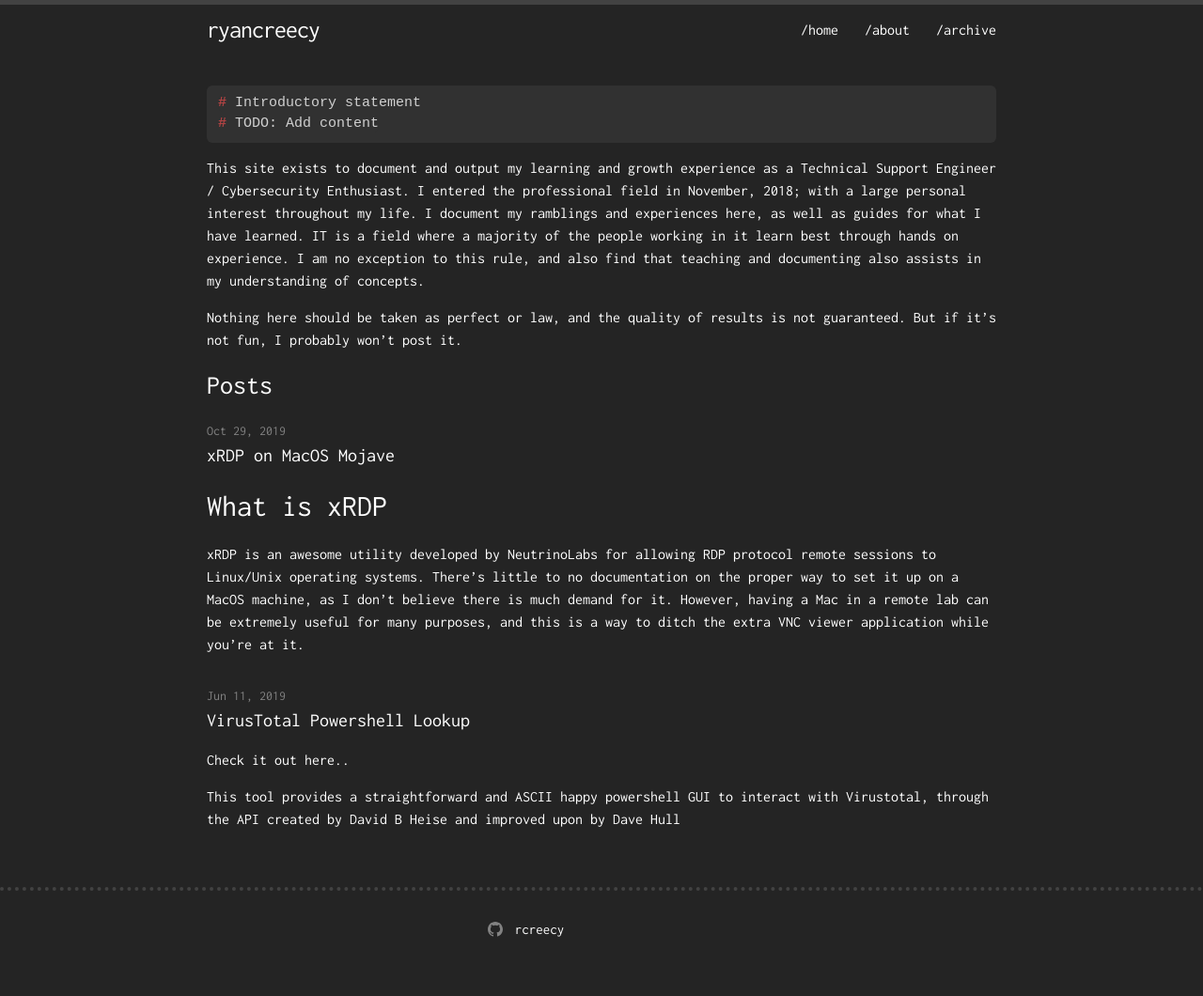
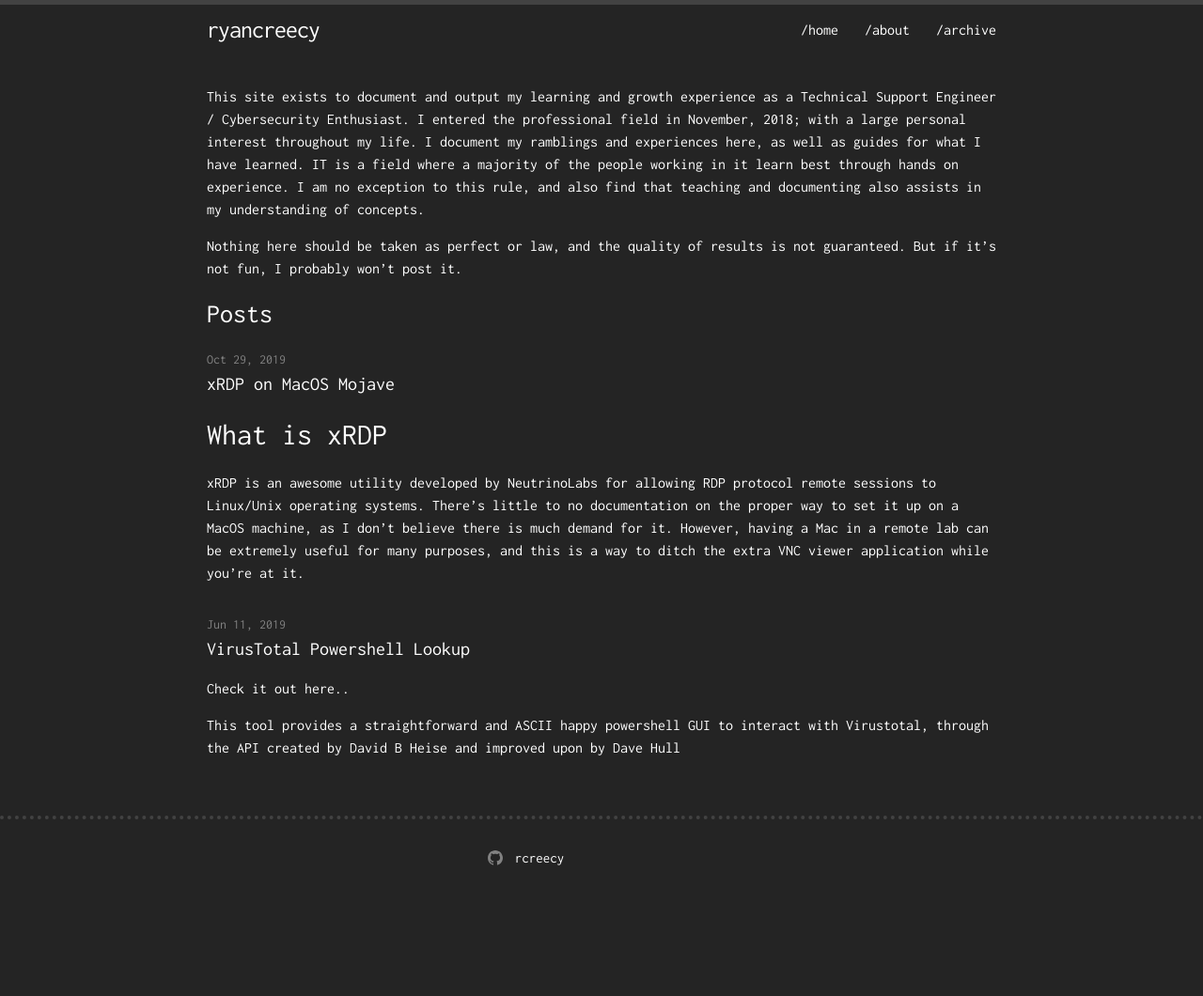
Before and after one commit to rcreecy/ryancreecy, a Jekyll site: the page built from index.md, in a window 1280 px wide. Shown: the whole page at 94% size. Built offline with Jekyll 4.4.1, drawn with Linux system fonts in a browser that asks for light colours; after the commit the page ends 984 px from its top, so only the background shows below that.

Commit message:
Removed todo

````diff
--- a/index.md
+++ b/index.md
@@ -1,11 +1,6 @@
 ---
 layout: home
 ---
-
-```javascript
-# Introductory statement
-# TODO: Add content
-```
 This site exists to document and output my learning and growth experience as a Technical Support Engineer / Cybersecurity Enthusiast. I entered the professional field in November, 2018; with a large personal interest throughout my life. I document my ramblings and experiences here, as well as guides for what I have learned. IT is a field where a majority of the people working in it learn best through hands on experience. I am no exception to this rule, and also find that teaching and documenting also assists in my understanding of concepts.
 
 Nothing here should be taken as perfect or law, and the quality of results is not guaranteed. But if it's not fun, I probably won't post it.
````
